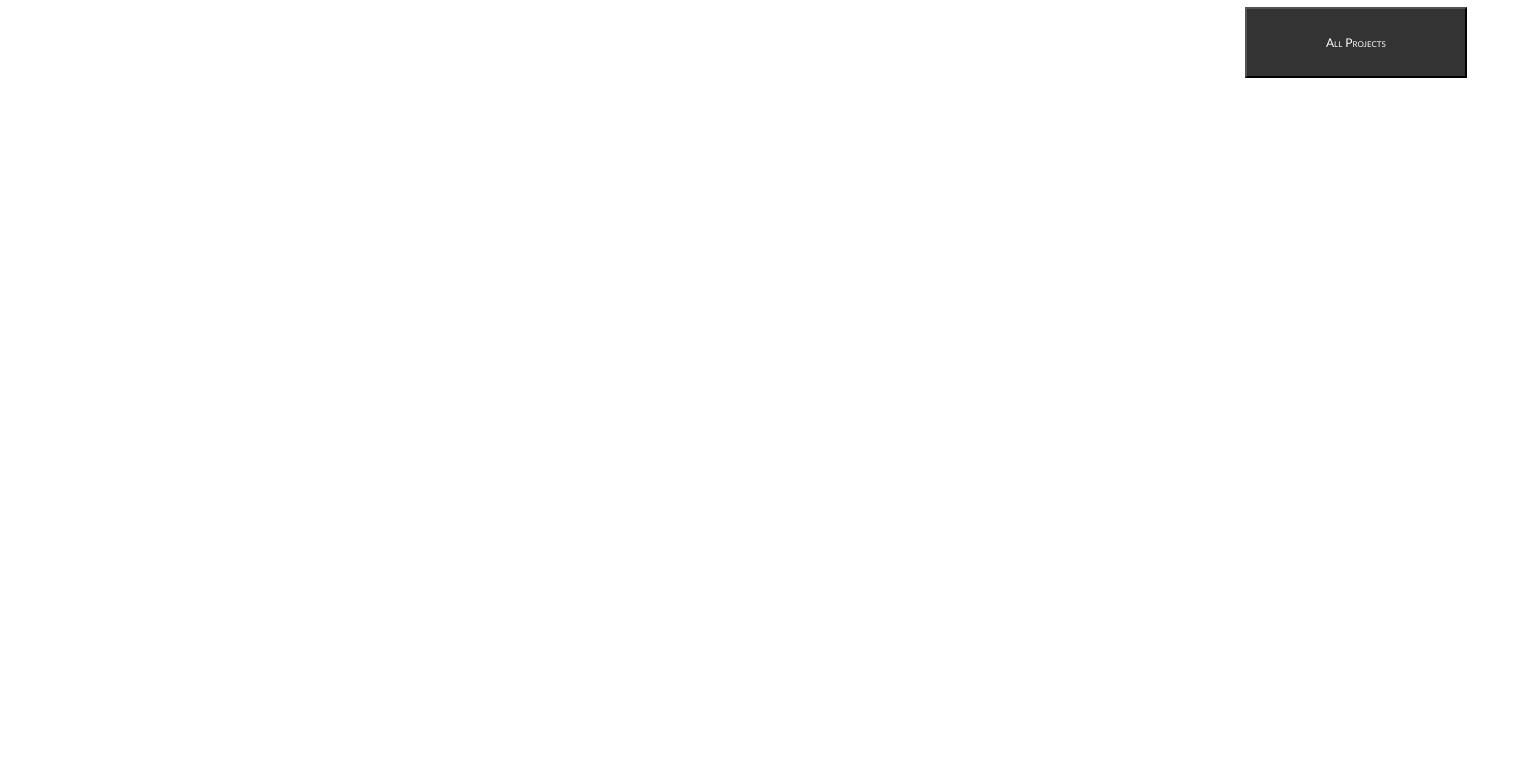
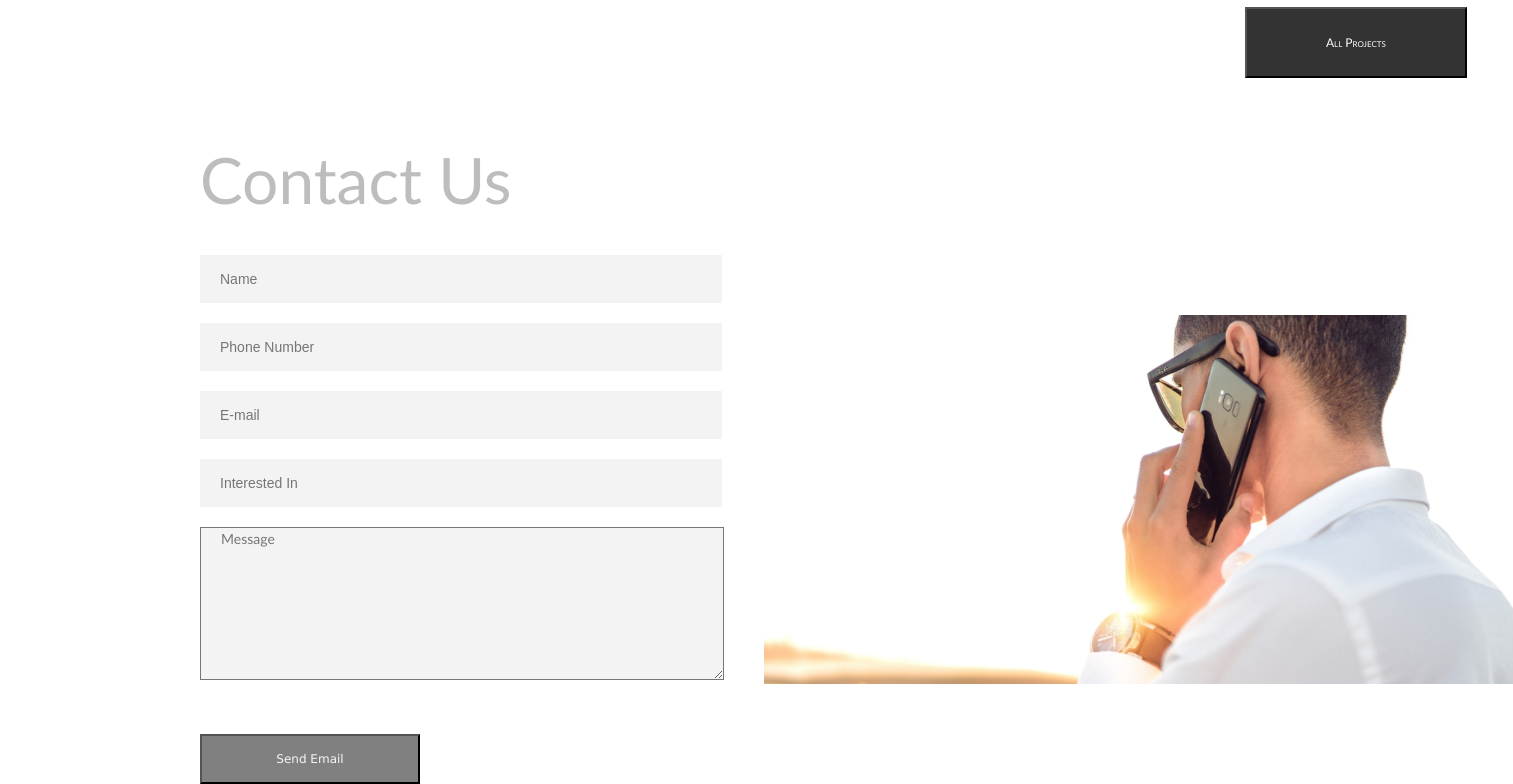
Before and after one commit to menduvada/architecture, a React (Create React App) app: page / in a window 1280 px wide. Shown: the part 2382-3166 px from the top of the page, 1513 px wide, since content can reach past the window. Before the commit the page ends 2487 px from the top, so only its background shows below. Built offline with nearby package versions, Linux system fonts and the light colour scheme.

Commit message:
add new feature

```diff
--- a/src/App.js
+++ b/src/App.js
@@ -1,5 +1,6 @@
 import './App.css';
 import About from './Components/About/About';
+import Contact from './Components/Contact_US/Contact';
 import Home from './Components/Home/Home';
 import Navbar from './Components/Navbar/Navbar';
 import Projects from './Components/Projects/Projects';
@@ -11,6 +12,7 @@ function App() {
       <Home />
       <About />
       <Projects />
+      <Contact />
     </div>
   );
 }
--- /dev/null
+++ b/src/Components/Contact_US/Contact.js
@@ -0,0 +1,27 @@
+import React from "react";
+import styles from "./Contact.module.css";
+
+const Contact = () => {
+    return (
+        <div className={styles.container}>
+             <div>
+                <h1 className={styles.title}>Contact Us</h1>
+             </div>
+             <div className={styles.content}>
+                <form>
+                    <input type="text" name="text" placeholder="Name"/> <br /><br />
+                    <input type="text" name="phoneNumber" placeholder="Phone Number"/><br /><br />
+                    <input type="text" name="E-mail" placeholder="E-mail"/><br /><br />
+                    <input type="text" name="Interested-In" placeholder="Interested In"/><br /><br />
+                    <textarea placeholder="Message"></textarea><br />
+                </form>
+                <img src="assets/contact.png" alt="contact"/>
+             </div>
+             <div>
+                   <button className={styles.button}>Send Email</button>
+             </div>
+        </div>
+    );
+}
+
+export default Contact;
--- /dev/null
+++ b/src/Components/Contact_US/Contact.module.css
@@ -0,0 +1,58 @@
+.container{
+    width: 1190px;
+    height: 603px;
+    margin-left: 200px;
+}
+
+.title{
+   font-size: 64px;
+   line-height: 64px;
+   font-weight: 300;
+   font-family: 'Gill Sans', 'Gill Sans MT', Calibri, 'Trebuchet MS', sans-serif;
+   color: rgba(189, 189, 189, 1);
+}
+
+.content{
+    display: flex;
+    justify-content: stretch;
+}
+
+input{
+    height: 46px;
+    width: 500px;
+    background-color: rgba(243, 243, 243, 1);
+    border: none;
+    font-size: 14px;
+    line-height: 16.41px;
+    font-weight: 400;
+    padding-left: 20px;
+    color: rgba(141, 141, 141, 1);
+}
+
+textarea{
+    background-color: rgba(243, 243, 243, 1);
+    height: 147px;
+    width: 500px;
+    font-family: 'Gill Sans', 'Gill Sans MT', Calibri, 'Trebuchet MS', sans-serif;
+    font-size: 14px;
+    font-weight: 400;
+    padding-left: 20px;
+    color: rgba(141, 141, 141, 1);
+}
+
+.content img{
+    height: 369px;
+    width: 749px;
+    margin-left: 40px;
+}
+
+.button{
+    margin-top: 50px;
+    height: 50px;
+    font-family: 'Lucida Sans', 'Lucida Sans Regular', 'Lucida Grande', 'Lucida Sans Unicode', Geneva, Verdana, sans-serif;
+    width: 220px;
+    font-size: 12px;
+    line-height: 12px;
+    background-color: grey;
+    color: whitesmoke;
+}
--- a/src/Components/Projects/Projects.js
+++ b/src/Components/Projects/Projects.js
@@ -1,6 +1,5 @@
 import React from "react";
 import styles from "./Projects.module.css";
-import { hover } from "@testing-library/user-event/dist/hover";
 
 const Projects = () => {
   return (
```
Also changed, not shown: public/assets/contact.png (added).
